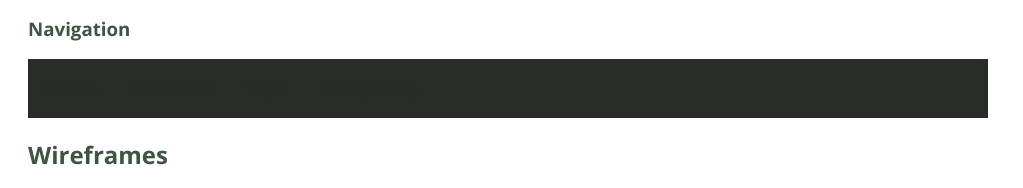
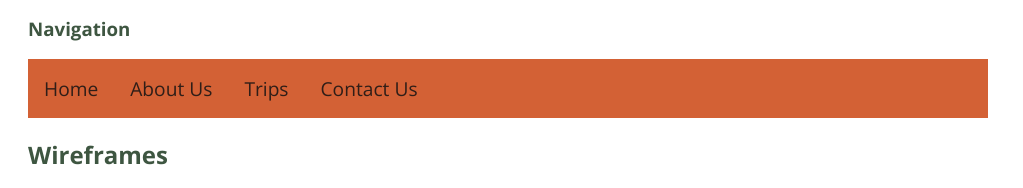
Before and after one commit to saintworld09/WDD130, a plain HTML site: page wwr/site-plan-rafting.html in a window 1280 px wide. Shown: the part 1599-1787 px from the top of the page, without its empty margins (0-1023 px from the left). Drawn offline with nearby package versions, Linux system fonts and the light colour scheme.

Commit message:
correct 1

```diff
--- a/wwr/styles/site-plan-rafting.css
+++ b/wwr/styles/site-plan-rafting.css
@@ -13,10 +13,10 @@ body {
   --accent2-color: #D36135;
   --heading-font: 'Open Sans', sans-serif;
   --paragraph-font: 'Open Sans', sans-serif;
-  --nav-background-color: #282B28;
-  --nav-link-color: #282B28;
-  --nav-hover-link-color: #282B28;
-  --nav-hover-background-color: #282B28;
+  --nav-background-color: #D36135;
+  --nav-link-color: hsl(16, 33%, 14%);
+  --nav-hover-link-color:#A24936;
+  --nav-hover-background-color: #A24936;
 }
 
 h1, h2, h3, h4, h5, h6 {
@@ -47,6 +47,10 @@ nav a {
   padding: 1rem;
 }
 
+nav a:link, nav a:visited {
+  color: var(--nav-link-color);
+}
+
 
 nav a:hover {
   color: var(--nav-hover-link-color);
```
